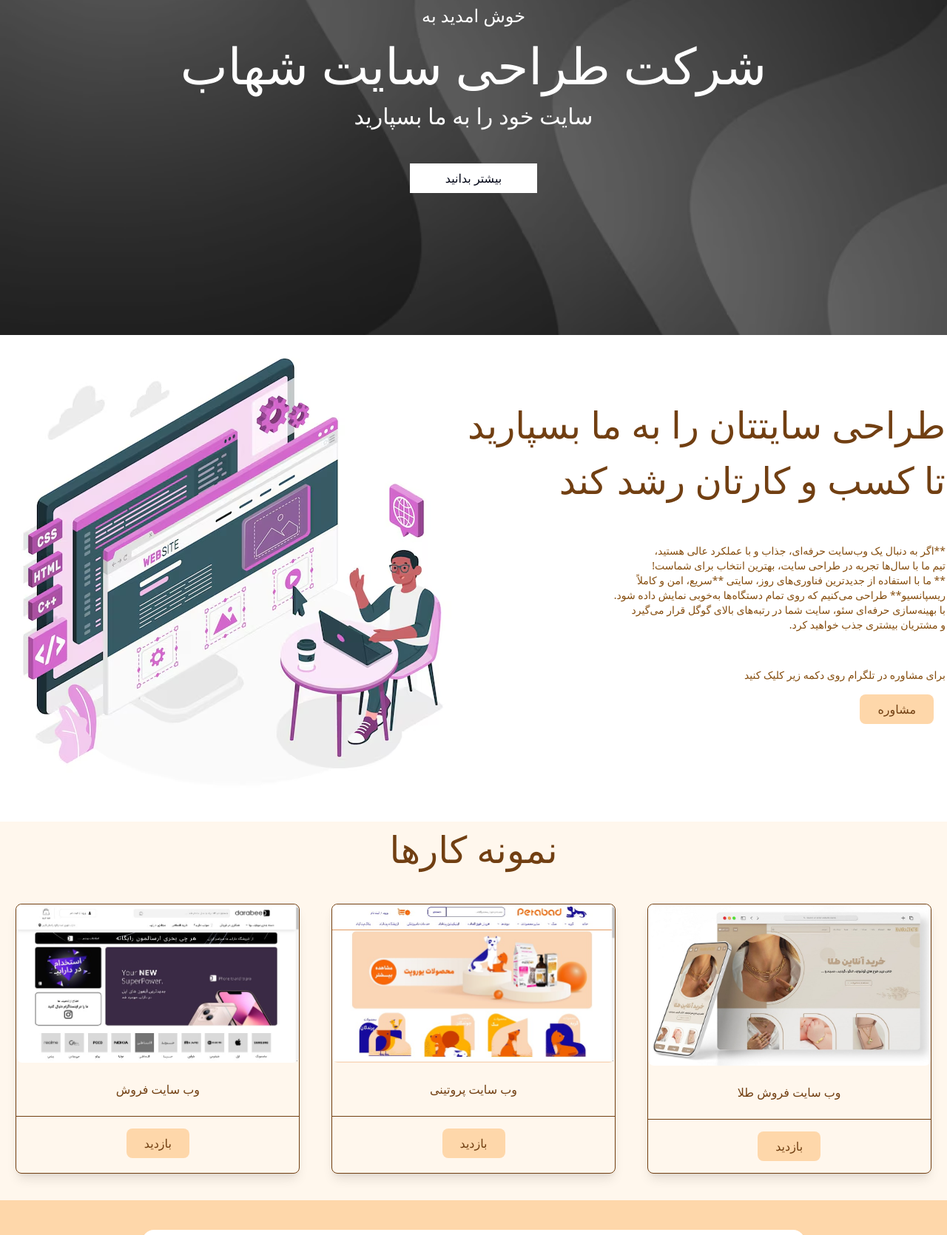
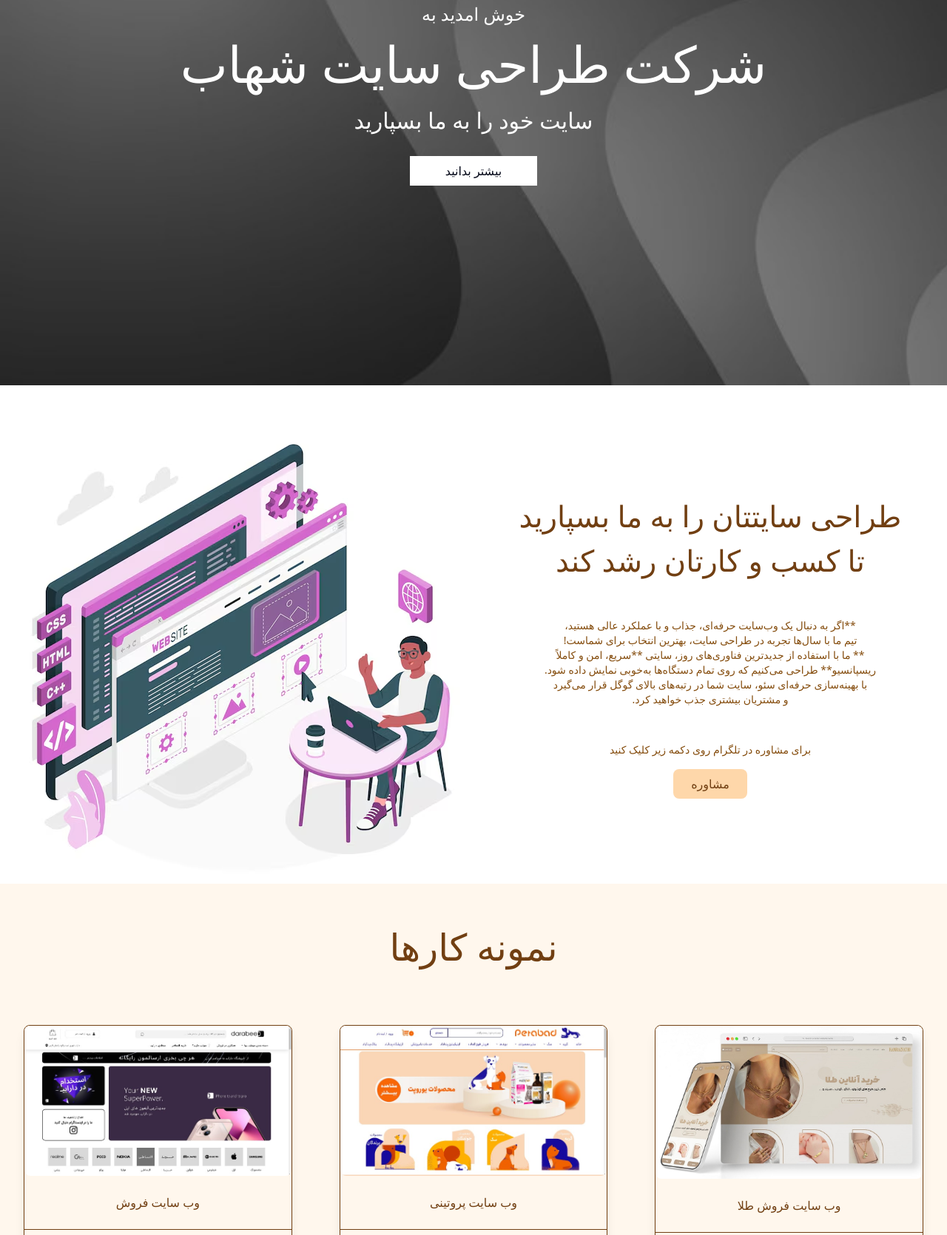
Before and after one commit to iShahab-88/first-try-of-site, a plain HTML site: page src/index.html in a window 1280 px wide. Shown: the part 267-1937 px from the top of the page at 74% size. Drawn offline with Linux system fonts and the light colour scheme.

Commit message:
respansive some part of site

```diff
--- a/src/index.html
+++ b/src/index.html
@@ -7,20 +7,25 @@
     <link rel="stylesheet" href="/src/output.css">
     <link rel="icon" href="/src/image/favicon.jpg" type="image/x-icon">
 </head>
+<style>
+  header{
+    background: url("./image/image\ \(1\).jpg");
+    background-repeat: no-repeat;
+    background-size: cover;
+  }
+</style>
 <body>
   <header>
-    <div class="relative w-full">
-      <img class="w-full filter brightness-50" src="./image/white-gray.avif" alt="">
-    </div>
-    <div class="w-full absolute top-1/2 left-1/2 transform -translate-x-1/2 -translate-y-1/2 text-center text-white h-64 flex flex-col justify-between">
+
+    <div class="w-full text-center text-white flex flex-col justify-between py-[270px]">
       <div>
          <div>
            <p class="text-2xl">خوش امدید به</p>
          </div>
-         <h1 class="text-[68px]">
+         <p class="text-[33px] sm:text-[68px] ">
            شرکت طراحی سایت شهاب
-         </h1>
-         <h2 class="text-3xl">
+         </p>
+         <h2 class="text-2xl sm:text-3xl pt-0 sm:pt-2">
            سایت خود را به ما بسپارید
          </h2>
       </div>
@@ -32,7 +37,8 @@
         </a>
       </div>
     </div>
-        <div class="w-full absolute top-[6%] left-1/2 transform -translate-x-1/2 -translate-y-1/2 text-center text-white h-64 flex flex-col justify-between ">
+        <!--header top-->
+        <div class=" w-full fixed top-[6%] left-1/2 transform -translate-x-1/2 -translate-y-1/2 text-center text-white h-64 flex flex-col justify-between ">
           <div class="m-[auto] w-[80%] flex items-center justify-between px-2 bg-stone-200 filter brightness-50 py-2 px-4 rounded-xl">
             <a href="#">
               <img class="transition-all duration-200 ease-in-out hover:scale-95 w-12 rounded-full cursor-pointer" src="/src/image/favicon.jpg" alt="logo">
@@ -46,23 +52,23 @@
           </div>
         </div>
   </header>
-  <section class="flex items-center justify-around">
-    <div>
-      <h2 class="text-[50px] text-yellow-900">طراحی سایتتان را به ما بسپارید<br> تا کسب و کارتان رشد کند</h2>
+  <section class="flex flex-col-reverse lg:flex-row items-center justify-center text-center pt-12">
+    <div class="flex-1">
+      <h2 class="text-[25px] lg:text-[40px] text-yellow-900">طراحی سایتتان را به ما بسپارید<br> تا کسب و کارتان رشد کند</h2>
         <p class="text-sm mt-12 text-yellow-800 ">**اگر به دنبال یک وب‌سایت حرفه‌ای، جذاب و با عملکرد عالی هستید،<br> تیم ما با سال‌ها تجربه در طراحی سایت، بهترین انتخاب برای شماست!<br>** ما با استفاده از جدیدترین فناوری‌های روز، سایتی **سریع، امن و کاملاً<br> ریسپانسیو** طراحی می‌کنیم که روی تمام دستگاه‌ها به‌خوبی نمایش داده شود.<br> با بهینه‌سازی حرفه‌ای سئو، سایت شما در رتبه‌های بالای گوگل قرار می‌گیرد<br> و مشتریان بیشتری جذب خواهید کرد.</p>
         <p class="text-sm mt-12 text-yellow-800">برای مشاوره در تلگرام روی دکمه زیر کلیک کنید</p>
-        <div class="flex p-4">
+        <div class="flex items-center justify-center p-4">
           <a href="https://t.me/Shahab_company" class="bg-orange-200 py-2 px-6 rounded-lg text-yellow-900 hover:bg-orange-300 transition-all duration-200 ease-in-out hover:scale-95">مشاوره</a>
         </div>
     </div>
-    <div>
+    <div class="flex-1">
       <img src="/src/image/website-designer-concept-illustration_114360-4449.avif" alt="image">
     </div>
   </section>
   <section class="bg-orange-50 w-full">
-    <h2 class="text-center text-[50px] text-yellow-900 mt-8">نمونه کارها</h2>
-    <div class="flex w-full justify-around py-9">
-      <div class="w-[30%] border border-yellow-900 rounded-lg shadow-lg flex flex-col">
+    <h2 class="text-center text-[50px] text-yellow-900 pt-12">نمونه کارها</h2>
+    <div class="flex flex-col sm:flex-row w-full justify-around py-9">
+      <div class="flex-1 m-8 border border-yellow-900 rounded-lg shadow-lg flex flex-col">
       <img class="rounded-lg w-full" src="./image/site1.jpg" alt="">
       <p class="py-6 text-center border-b border-yellow-900 text-yellow-900"> وب سایت فروش طلا</p>
       <div class="flex justify-center p-4">
@@ -70,7 +76,7 @@
       </div>
     </div>
 
-<div class="w-[30%] border border-yellow-900 rounded-lg shadow-lg flex flex-col">
+<div class="flex-1 m-8 border border-yellow-900 rounded-lg shadow-lg flex flex-col">
   <img class="rounded-lg w-full" src="./image/site4.jpg" alt="">
   <p class="py-6 text-center border-b border-yellow-900 text-yellow-900"> وب سایت پروتینی</p>
   <div class="flex justify-center p-4">
@@ -78,7 +84,7 @@
   </div>
 </div>
 
-<div class="w-[30%] border border-yellow-900 rounded-lg shadow-lg flex flex-col">
+<div class="flex-1 m-8 border border-yellow-900 rounded-lg shadow-lg flex flex-col">
   <img class="rounded-lg w-full" src="./image/site3.jpg" alt="">
   <p class="py-6 text-center border-b border-yellow-900 text-yellow-900">  وب سایت فروش</p>
   <div class="flex justify-center p-4">
```
Also changed, not shown: src/test.html (added, +39 -0 lines), src/image/image (1).jpg (added), src/output.css. Lines whose indentation alone changed are shown as unchanged.
